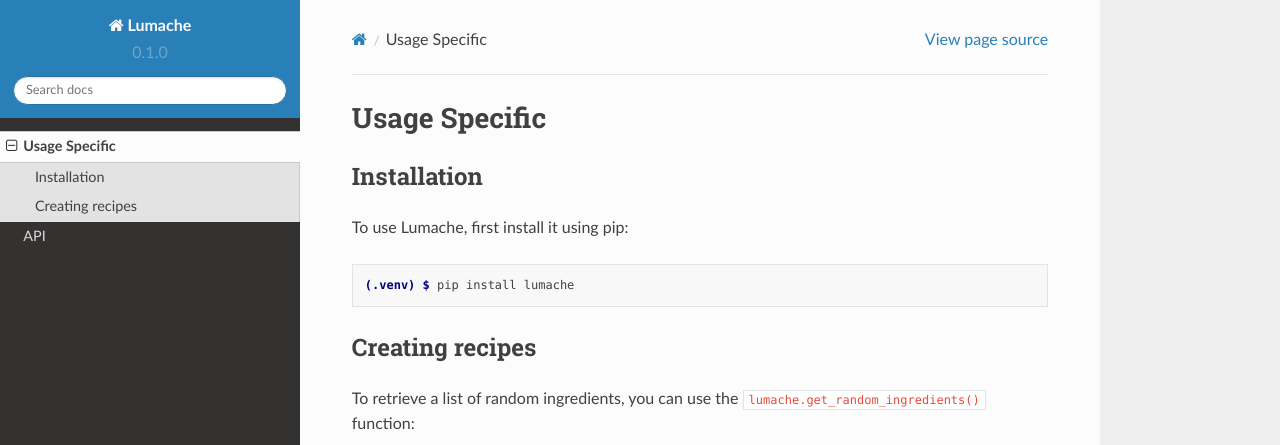
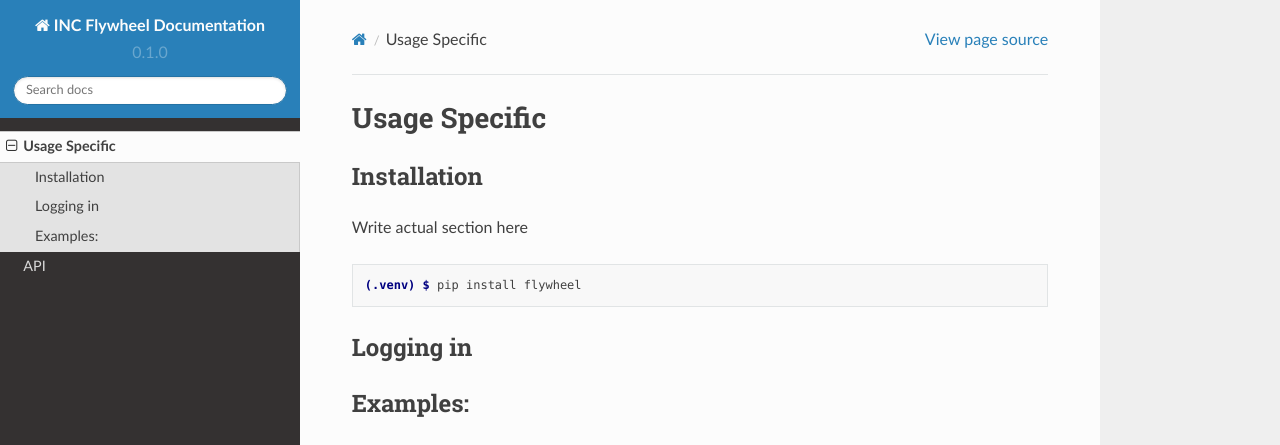
Before and after one commit to intermountainneuroimaging/inc_documentation, a Sphinx documentation site: the page built from docs/source/usage.md, in a window 1280 px wide and 1095 px high. Shown: the top 445 px of the window. Built offline with Sphinx 7.4.7 and the Read the Docs theme 2.0.0, drawn with Linux system fonts in a browser that asks for light colours; some of the changed text lies outside the part shown.

Commit message:
changing from rst to md

````diff
--- a/docs/source/conf.py
+++ b/docs/source/conf.py
@@ -2,9 +2,9 @@
 
 # -- Project information
 
-project = 'Lumache'
-copyright = '2021, Graziella'
-author = 'Graziella'
+project = 'INC Flywheel Documentation'
+copyright = '2022, Internmountain Imaging Consortium'
+author = 'Lena & Amy'
 
 release = '0.1'
 version = '0.1.0'
@@ -17,6 +17,7 @@ extensions = [
     'sphinx.ext.autodoc',
     'sphinx.ext.autosummary',
     'sphinx.ext.intersphinx',
+    'myst_parser',
 ]
 
 intersphinx_mapping = {
--- /dev/null
+++ b/docs/source/usage.md
@@ -0,0 +1,20 @@
+# Usage Specific
+
+(installation)=
+
+## Installation
+
+Write actual section here
+
+```console
+(.venv) $ pip install flywheel
+```
+
+## Logging in
+
+
+## Examples:
+
+>>> import lumache
+>>> lumache.get_random_ingredients()
+\['shells', 'gorgonzola', 'parsley'\]
--- a/docs/source/usage.rst
+++ /dev/null
@@ -1,33 +0,0 @@
-Usage Specific
-==============
-
-.. _installation:
-
-Installation
-------------
-
-To use Lumache, first install it using pip:
-
-.. code-block:: console
-
-   (.venv) $ pip install lumache
-
-Creating recipes
-----------------
-
-To retrieve a list of random ingredients,
-you can use the ``lumache.get_random_ingredients()`` function:
-
-.. autofunction:: lumache.get_random_ingredients
-
-The ``kind`` parameter should be either ``"meat"``, ``"fish"``,
-or ``"veggies"``. Otherwise, :py:func:`lumache.get_random_ingredients`
-will raise an exception.
-
-.. autoexception:: lumache.InvalidKindError
-
-For example:
-
->>> import lumache
->>> lumache.get_random_ingredients()
-['shells', 'gorgonzola', 'parsley']
````
Also changed, not shown: README.md (added, +8 -0 lines), README.rst (deleted, +0 -9 lines), docs/source/api.md (added, +1 -0 lines), docs/source/api.rst (deleted, +0 -7 lines), docs/source/index.md (added, +18 -0 lines), docs/source/index.rst (deleted, +0 -24 lines), 2 other files.
